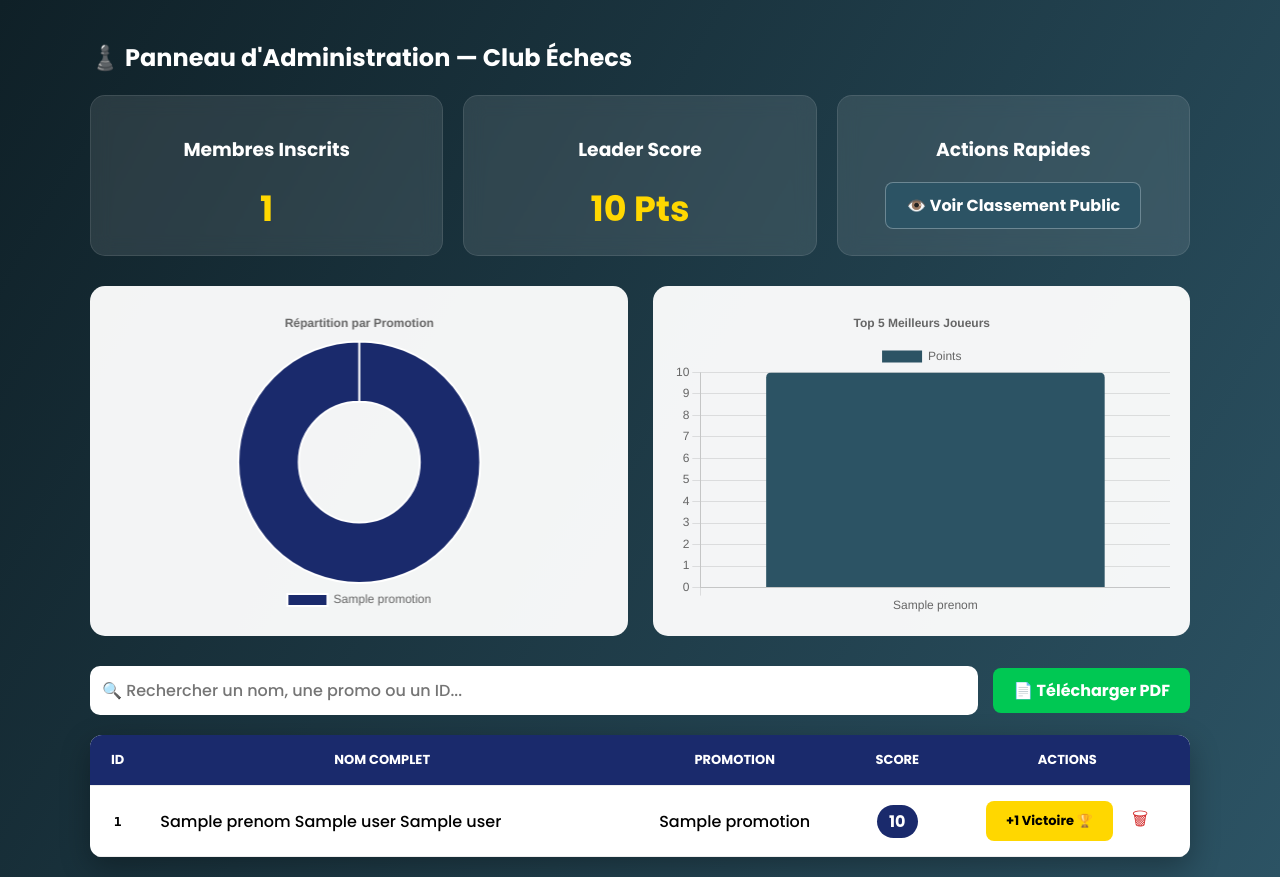
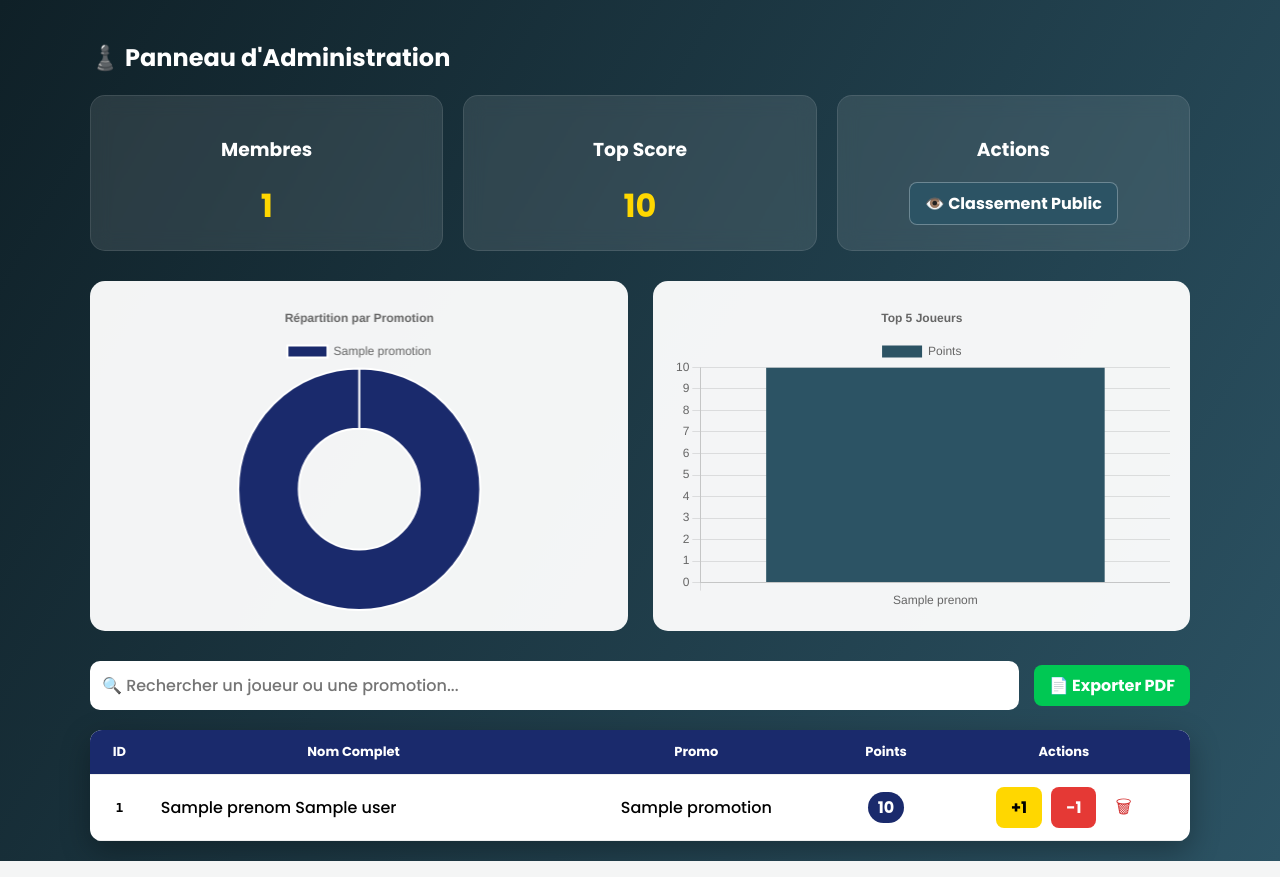
Before and after one commit to erno-ngoy/cee, a Flask app: page /admin in a window 1280 px wide. Run offline with Flask 3, Linux system fonts and the light colour scheme; tables that the repository leaves empty hold one stand-in row (values such as "Sample post"); a database or web service that is not in the repository returns one stand-in record (values such as "Sample title"); some libraries are stand-ins or nearby versions.

Commit message:
Mise à jour complète : PDF, Dashboard et Design

```diff
--- a/app.py
+++ b/app.py
@@ -20,45 +20,35 @@
 # =========================
 # CONFIGURATION EMAIL
 # =========================
-# Remplace bien par ton email d'envoi
-EMAIL_EXPEDITEUR = "ton-email@gmail.com"
-# Colle ici ton code de 16 lettres (SANS ESPACES)
+EMAIL_EXPEDITEUR = "votre-email@gmail.com"
 MOT_DE_PASSE_APP = "ogaipenscpoebifz"
-DESTINATAIRES = ["ernongoy@gmail.com", "arnoerno226@gmail.com"]
-
+DESTINATAIRES = ["ernongoy@gmail.com", "ernoerno226@gmail.com"]
 
 def notifier_activite(sujet, message_corps):
-    """Notification par email optimisée pour Railway (Port 587)"""
+    """Notification via Port 587 (Compatible Railway/Gmail)"""
     try:
         msg = MIMEText(message_corps)
         msg['Subject'] = f"♟️ ESI ECHECS : {sujet}"
         msg['From'] = EMAIL_EXPEDITEUR
         msg['To'] = ", ".join(DESTINATAIRES)
 
-        # Utilisation du port 587 pour éviter les blocages/timeouts
         serveur = smtplib.SMTP('smtp.gmail.com', 587, timeout=10)
         serveur.starttls()
         serveur.login(EMAIL_EXPEDITEUR, MOT_DE_PASSE_APP)
         serveur.sendmail(EMAIL_EXPEDITEUR, DESTINATAIRES, msg.as_string())
         serveur.quit()
-        print(f"Email envoyé avec succès : {sujet}")
     except Exception as e:
-        print(f"ERREUR EMAIL (non fatale) : {e}")
-
+        print(f"ERREUR EMAIL : {e}")
 
 # =========================
 # SÉCURITÉ ADMIN
 # =========================
-users_auth = {
-    "admin": generate_password_hash("esi-echecs-2025")
-}
-
+users_auth = {"admin": generate_password_hash("esi-echecs-2025")}
 
 @auth.verify_password
 def verify_password(username, password):
     if username in users_auth and check_password_hash(users_auth.get(username), password):
         return username
-
 
 # =========================
 # CONNEXION POSTGRESQL
@@ -66,17 +56,14 @@
 def get_db_connection():
     url = os.environ.get('DATABASE_URL')
     if not url:
-        # Ta connexion par défaut Railway
         url = "postgresql://postgres:xwpTRSXROyoktPEmOiswTYAeJrDkRJJw@postgres.railway.internal:5432/railway"
     if url.startswith("postgres://"):
         url = url.replace("postgres://", "postgresql://", 1)
     return psycopg2.connect(url)
 
-
 def init_db():
     try:
-        conn = get_db_connection()
-        c = conn.cursor()
+        conn = get_db_connection(); c = conn.cursor()
         c.execute('''
             CREATE TABLE IF NOT EXISTS users (
                 id SERIAL PRIMARY KEY,
@@ -89,11 +76,8 @@
                 points INTEGER DEFAULT 0
             )
         ''')
-        conn.commit()
-        conn.close()
-    except Exception as e:
-        print(f"Erreur DB : {e}")
-
+        conn.commit(); conn.close()
+    except Exception as e: print(f"Erreur DB : {e}")
 
 init_db()
 
@@ -108,23 +92,20 @@
     <style>
         body { background: linear-gradient(135deg, #0f2027, #2c5364); font-family: 'Segoe UI', sans-serif; display: flex; justify-content: center; align-items: center; min-height: 100vh; margin: 0; padding: 20px; text-align: center; }
         .card { background: white; padding: 30px; border-radius: 20px; box-shadow: 0 20px 40px rgba(0,0,0,0.5); max-width: 450px; width: 100%; border-top: 8px solid #1a2a6c; }
-        .badge { background: #e8f5e9; color: #2e7d32; padding: 5px 15px; border-radius: 50px; font-weight: bold; margin-bottom: 15px; display: inline-block; }
         .id-box { background: #1a2a6c; color: #ffd700; padding: 20px; margin: 15px 0; border-radius: 12px; font-size: 1.5em; font-weight: bold; font-family: monospace; }
         .btn { display: block; text-decoration: none; background: #ffd700; color: #000; padding: 15px; border-radius: 12px; font-weight: bold; margin-top: 20px; }
     </style>
 </head>
 <body>
     <div class="card">
-        <div class="badge">{% if is_already %}DÉJÀ INSCRIT{% else %}INSCRIPTION RÉUSSIE{% endif %}</div>
-        <h2>Félicitations {{prenom}} !</h2>
+        <h2>{% if is_already %}Déjà Inscrit !{% else %}Bienvenue au Club !{% endif %}</h2>
         <div class="id-box">{{user_id}}</div>
-        <p>Ton compte est actif. Bienvenue au Club.</p>
+        <p>Ton ID est prêt. Tu peux maintenant participer aux tournois.</p>
         <a href="/classement" class="btn">VOIR LE CLASSEMENT</a>
     </div>
 </body>
 </html>
 """
-
 
 # =========================
 # ROUTES
@@ -133,105 +114,79 @@
 @app.route('/', methods=['GET', 'POST'])
 def index():
     if request.method == 'POST':
-        nom = request.form['nom'].upper().strip()
-        postnom = request.form['postnom'].upper().strip()
-        prenom = request.form['prenom'].capitalize().strip()
-        telephone = request.form['telephone'].strip()
-        promotion = request.form['promotion']
-
+        nom, postnom, prenom = request.form['nom'].upper().strip(), request.form['postnom'].upper().strip(), request.form['prenom'].capitalize().strip()
+        telephone, promotion = request.form['telephone'].strip(), request.form['promotion']
         try:
-            conn = get_db_connection();
-            c = conn.cursor()
+            conn = get_db_connection(); c = conn.cursor()
             c.execute("SELECT user_id FROM users WHERE nom=%s AND postnom=%s AND prenom=%s", (nom, postnom, prenom))
             existing = c.fetchone()
-
             if existing:
                 user_id, is_already = existing[0], True
-                notifier_activite("Tentative Doublon", f"{prenom} {nom} a essayé de s'inscrire à nouveau.")
             else:
                 c.execute("SELECT COUNT(*) FROM users WHERE promotion = %s", (promotion,))
-                count = c.fetchone()[0] + 1
-                user_id = f"{promotion}-{nom}-{str(count).zfill(3)}"
-                c.execute(
-                    "INSERT INTO users (user_id, nom, postnom, prenom, telephone, promotion) VALUES (%s,%s,%s,%s,%s,%s)",
-                    (user_id, nom, postnom, prenom, telephone, promotion))
-                conn.commit()
-                is_already = False
-                notifier_activite("Nouveau Membre !", f"{prenom} {nom} ({promotion}) vient de rejoindre le club.")
-
+                user_id = f"{promotion}-{nom}-{str(c.fetchone()[0] + 1).zfill(3)}"
+                c.execute("INSERT INTO users (user_id, nom, postnom, prenom, telephone, promotion) VALUES (%s,%s,%s,%s,%s,%s)",
+                          (user_id, nom, postnom, prenom, telephone, promotion))
+                conn.commit(); is_already = False
+                notifier_activite("Nouveau Membre", f"{prenom} {nom} ({promotion}) a rejoint le club.")
             conn.close()
             return render_template_string(SUCCESS_HTML, user_id=user_id, prenom=prenom, is_already=is_already)
-        except Exception as e:
-            return f"Erreur critique : {e}"
+        except Exception as e: return f"Erreur : {e}"
     return render_template('index.html')
-
 
 @app.route('/classement')
 def classement():
-    conn = get_db_connection();
-    c = conn.cursor()
+    conn = get_db_connection(); c = conn.cursor()
     c.execute("SELECT prenom, nom, promotion, points FROM users ORDER BY points DESC, nom ASC")
-    members = c.fetchall();
-    conn.close()
+    members = c.fetchall(); conn.close()
     return render_template('classement.html', members=members)
-
 
 @app.route('/admin')
 @auth.login_required
 def admin():
-    conn = get_db_connection();
-    c = conn.cursor()
-    c.execute(
-        "SELECT id, user_id, nom, postnom, prenom, telephone, promotion, points FROM users ORDER BY points DESC, nom ASC")
-    users = c.fetchall();
-    conn.close()
+    conn = get_db_connection(); c = conn.cursor()
+    c.execute("SELECT id, user_id, nom, postnom, prenom, telephone, promotion, points FROM users ORDER BY points DESC, nom ASC")
+    users = c.fetchall(); conn.close()
     return render_template('admin.html', users=users)
-
 
 @app.route('/add_point/<int:id>')
 @auth.login_required
 def add_point(id):
-    conn = get_db_connection();
-    c = conn.cursor()
+    conn = get_db_connection(); c = conn.cursor()
     c.execute("UPDATE users SET points = points + 1 WHERE id = %s", (id,))
-    conn.commit();
-    conn.close()
+    conn.commit(); conn.close()
     return redirect('/admin')
 
+@app.route('/remove_point/<int:id>')
+@auth.login_required
+def remove_point(id):
+    conn = get_db_connection(); c = conn.cursor()
+    c.execute("UPDATE users SET points = GREATEST(0, points - 1) WHERE id = %s", (id,))
+    conn.commit(); conn.close()
+    return redirect('/admin')
 
 @app.route('/delete/<int:id>')
 @auth.login_required
 def delete(id):
-    conn = get_db_connection();
-    c = conn.cursor()
+    conn = get_db_connection(); c = conn.cursor()
     c.execute("DELETE FROM users WHERE id = %s", (id,))
-    conn.commit();
-    conn.close()
+    conn.commit(); conn.close()
     return redirect('/admin')
-
 
 @app.route('/export_pdf')
 @auth.login_required
 def export_pdf():
-    conn = get_db_connection();
-    c = conn.cursor()
+    conn = get_db_connection(); c = conn.cursor()
     c.execute("SELECT user_id, nom, postnom, prenom, points, promotion FROM users ORDER BY points DESC")
-    users = c.fetchall();
-    conn.close()
-    buffer = io.BytesIO();
-    doc = SimpleDocTemplate(buffer, pagesize=A4)
-    elements = [Paragraph("CLASSEMENT OFFICIEL - CLUB ESI", getSampleStyleSheet()['Title'])]
+    users = c.fetchall(); conn.close()
+    buffer = io.BytesIO(); doc = SimpleDocTemplate(buffer, pagesize=A4)
+    elements = [Paragraph("CLASSEMENT OFFICIEL - ESI ECHECS", getSampleStyleSheet()['Title'])]
     data = [["ID", "NOM COMPLET", "PROMO", "PTS"]]
-    for u in users:
-        data.append([u[0], f"{u[1]} {u[3]}", u[5], u[4]])
-    t = Table(data, colWidths=[4 * cm, 8 * cm, 3 * cm, 2 * cm])
-    t.setStyle(TableStyle([('BACKGROUND', (0, 0), (-1, 0), colors.grey), ('GRID', (0, 0), (-1, -1), 1, colors.black)]))
-    elements.append(t);
-    doc.build(elements);
-    buffer.seek(0)
-    return send_file(buffer, as_attachment=True, download_name="classement_echecs.pdf", mimetype="application/pdf")
-
+    for u in users: data.append([u[0], f"{u[1]} {u[3]}", u[5], u[4]])
+    t = Table(data, colWidths=[4*cm, 8*cm, 3*cm, 2*cm])
+    t.setStyle(TableStyle([('BACKGROUND',(0,0),(-1,0),colors.grey),('GRID',(0,0),(-1,-1),1,colors.black)]))
+    elements.append(t); doc.build(elements); buffer.seek(0)
+    return send_file(buffer, as_attachment=True, download_name="classement.pdf", mimetype="application/pdf")
 
 if __name__ == '__main__':
-    port = int(os.environ.get("PORT", 5000))
-    app.run(host='0.0.0.0', port=port)
+    app.run(host='0.0.0.0', port=int(os.environ.get("PORT", 5000)))
--- a/templates/admin.html
+++ b/templates/admin.html
@@ -2,108 +2,76 @@
 <html lang="fr">
 <head>
     <meta charset="UTF-8">
-    <title>Administration - Club Échecs</title>
+    <title>Administration - ESI Échecs</title>
     <meta name="viewport" content="width=device-width, initial-scale=1.0">
     <link href="https://fonts.googleapis.com/css2?family=Poppins:wght@300;500;700&display=swap" rel="stylesheet">
     <script src="https://cdn.jsdelivr.net/npm/chart.js"></script>
     <style>
         * { box-sizing: border-box; font-family: 'Poppins', sans-serif; }
-        body {
-            margin: 0;
-            background: linear-gradient(120deg, #0f2027, #2c5364);
-            color: #fff;
-            padding: 20px;
-            min-height: 100vh;
-        }
+        body { margin: 0; background: linear-gradient(120deg, #0f2027, #2c5364); color: #fff; padding: 20px; min-height: 100vh; }
         .container { max-width: 1100px; margin: auto; }
 
-        /* DASHBOARD CARDS */
-        .dashboard-grid { display: grid; grid-template-columns: repeat(auto-fit, minmax(220px, 1fr)); gap: 20px; margin-bottom: 30px; }
-        .stat-card {
-            background: rgba(255, 255, 255, 0.1);
-            backdrop-filter: blur(10px);
-            padding: 20px;
-            border-radius: 15px;
-            text-align: center;
-            border: 1px solid rgba(255,255,255,0.1);
-        }
-        .value { font-size: 35px; font-weight: 700; color: #ffd700; }
+        /* Dashboard Stats */
+        .dashboard-grid { display: grid; grid-template-columns: repeat(auto-fit, minmax(200px, 1fr)); gap: 20px; margin-bottom: 30px; }
+        .stat-card { background: rgba(255, 255, 255, 0.1); backdrop-filter: blur(10px); padding: 20px; border-radius: 15px; text-align: center; border: 1px solid rgba(255,255,255,0.1); }
+        .value { font-size: 32px; font-weight: 700; color: #ffd700; }
 
-        /* CHARTS */
+        /* Charts */
         .charts-container { display: grid; grid-template-columns: repeat(auto-fit, minmax(380px, 1fr)); gap: 25px; margin-bottom: 30px; }
         .chart-box { background: rgba(255, 255, 255, 0.95); padding: 20px; border-radius: 15px; height: 350px; color: #333; }
 
-        /* CONTROLS */
+        /* Actions & Search */
         .top-bar { display: flex; flex-wrap: wrap; gap: 15px; margin-bottom: 20px; align-items: center; }
         #searchInput { flex: 1; padding: 12px; border-radius: 10px; border: none; font-size: 16px; min-width: 250px; }
-
-        /* BUTTONS */
-        .btn { padding: 10px 20px; border-radius: 8px; text-decoration: none; font-weight: bold; cursor: pointer; display: inline-block; transition: 0.3s; border: none; }
-        .btn-win { background: #ffd700; color: #000; font-size: 13px; }
-        .btn-win:hover { background: #ffc107; transform: scale(1.05); }
+        .btn { padding: 8px 15px; border-radius: 8px; text-decoration: none; font-weight: bold; cursor: pointer; display: inline-block; transition: 0.3s; border: none; }
+        .btn-win { background: #ffd700; color: #000; }
+        .btn-loss { background: #e53935; color: #fff; margin-left: 5px; }
         .btn-pdf { background: #00c853; color: #fff; }
         .btn-view { background: #2c5364; color: #fff; border: 1px solid rgba(255,255,255,0.3); }
-        .btn-view:hover { background: #1a2a6c; }
 
-        /* TABLE */
+        /* Table */
         table { width: 100%; background: #fff; color: #000; border-radius: 12px; overflow: hidden; border-collapse: collapse; box-shadow: 0 10px 30px rgba(0,0,0,0.3); }
-        th, td { padding: 15px; text-align: center; border-bottom: 1px solid #eee; }
-        th { background: #1a2a6c; color: #fff; text-transform: uppercase; font-size: 13px; }
-        .pts-badge { background: #1a2a6c; color: #fff; padding: 5px 12px; border-radius: 20px; font-weight: bold; }
+        th, td { padding: 12px; text-align: center; border-bottom: 1px solid #eee; }
+        th { background: #1a2a6c; color: #fff; font-size: 13px; }
+        .pts-badge { background: #1a2a6c; color: #fff; padding: 4px 10px; border-radius: 20px; font-weight: bold; }
     </style>
 </head>
 <body>
 
 <div class="container">
-    <h2>♟️ Panneau d'Administration — Club Échecs</h2>
+    <h2>♟️ Panneau d'Administration</h2>
 
     <div class="dashboard-grid">
-        <div class="stat-card">
-            <h3>Membres Inscrits</h3>
-            <div class="value">{{ users|length }}</div>
-        </div>
-        <div class="stat-card">
-            <h3>Leader Score</h3>
-            <div class="value">{% if users %}{{ users[0][7] }}{% else %}0{% endif %} Pts</div>
-        </div>
-        <div class="stat-card">
-            <h3>Actions Rapides</h3>
-            <div style="margin-top:10px;">
-                <a href="/classement" class="btn btn-view">👁️ Voir Classement Public</a>
-            </div>
-        </div>
+        <div class="stat-card"><h3>Membres</h3><div class="value">{{ users|length }}</div></div>
+        <div class="stat-card"><h3>Top Score</h3><div class="value">{% if users %}{{ users[0][7] }}{% else %}0{% endif %}</div></div>
+        <div class="stat-card"><h3>Actions</h3><a href="/classement" class="btn btn-view">👁️ Classement Public</a></div>
     </div>
 
     <div class="charts-container">
         <div class="chart-box"><canvas id="promoChart"></canvas></div>
-        <div class="chart-box"><canvas id="topPlayersChart"></canvas></div>
+        <div class="chart-box"><canvas id="topScoreChart"></canvas></div>
     </div>
 
     <div class="top-bar">
-        <input type="text" id="searchInput" placeholder="🔍 Rechercher un nom, une promo ou un ID...">
-        <a href="/export_pdf" class="btn btn-pdf">📄 Télécharger PDF</a>
+        <input type="text" id="searchInput" placeholder="🔍 Rechercher un joueur ou une promotion...">
+        <a href="/export_pdf" class="btn btn-pdf">📄 Exporter PDF</a>
     </div>
 
     <table id="usersTable">
         <thead>
-            <tr>
-                <th>ID</th>
-                <th>Nom Complet</th>
-                <th>Promotion</th>
-                <th>Score</th>
-                <th>Actions</th>
-            </tr>
+            <tr><th>ID</th><th>Nom Complet</th><th>Promo</th><th>Points</th><th>Actions</th></tr>
         </thead>
         <tbody>
             {% for user in users %}
             <tr>
                 <td style="font-family: monospace; font-weight: bold;">{{ user[1] }}</td>
-                <td style="text-align: left;">{{ user[4] }} {{ user[2] }} {{ user[3] }}</td>
+                <td style="text-align: left;">{{ user[4] }} {{ user[2] }}</td>
                 <td>{{ user[6] }}</td>
                 <td><span class="pts-badge">{{ user[7] }}</span></td>
                 <td>
-                    <a class="btn btn-win" href="/add_point/{{ user[0] }}">+1 Victoire 🏆</a>
-                    <a href="/delete/{{ user[0] }}" onclick="return confirm('Supprimer définitivement ?')" style="color:#d32f2f; margin-left:15px; text-decoration:none; font-size:18px;">🗑</a>
+                    <a class="btn btn-win" href="/add_point/{{ user[0] }}">+1</a>
+                    <a class="btn btn-loss" href="/remove_point/{{ user[0] }}">-1</a>
+                    <a href="/delete/{{ user[0] }}" onclick="return confirm('Supprimer ?')" style="color:#d32f2f; margin-left:15px; text-decoration:none; font-size:18px;">🗑</a>
                 </td>
             </tr>
             {% endfor %}
@@ -112,52 +80,32 @@
 </div>
 
 <script>
-    // --- 1. DONNÉES DEPUIS FLASK ---
-    const usersData = [
-        {% for user in users %}
-        { prenom: "{{ user[4] }}", promo: "{{ user[6] }}", points: {{ user[7] }} },
-        {% endfor %}
-    ];
+    // --- DONNÉES DYNAMIQUES ---
+    const rawData = [{% for user in users %}{ prenom: "{{ user[4] }}", promo: "{{ user[6] }}", pts: {{ user[7] }} },{% endfor %}];
 
-    // --- 2. GRAPH PROMO ---
-    const promoCounts = {};
-    usersData.forEach(u => { promoCounts[u.promo] = (promoCounts[u.promo] || 0) + 1; });
-
+    // Graphique Promo
+    const promoCounts = {}; rawData.forEach(u => { promoCounts[u.promo] = (promoCounts[u.promo] || 0) + 1; });
     new Chart(document.getElementById('promoChart'), {
         type: 'doughnut',
         data: {
             labels: Object.keys(promoCounts),
-            datasets: [{
-                data: Object.values(promoCounts),
-                backgroundColor: ['#1a2a6c', '#00c853', '#00e5ff', '#ffb300', '#f44336', '#9c27b0']
-            }]
+            datasets: [{ data: Object.values(promoCounts), backgroundColor: ['#1a2a6c', '#00c853', '#00e5ff', '#ffb300', '#f44336'] }]
         },
-        options: {
-            responsive: true, maintainAspectRatio: false,
-            plugins: { title: { display: true, text: 'Répartition par Promotion' }, legend: { position: 'bottom' } }
-        }
+        options: { responsive: true, maintainAspectRatio: false, plugins: { title: { display: true, text: 'Répartition par Promotion' } } }
     });
 
-    // --- 3. GRAPH TOP 5 ---
-    const top5 = usersData.slice(0, 5);
-    new Chart(document.getElementById('topPlayersChart'), {
+    // Graphique Top 5
+    const top5 = rawData.slice(0, 5);
+    new Chart(document.getElementById('topScoreChart'), {
         type: 'bar',
         data: {
             labels: top5.map(u => u.prenom),
-            datasets: [{
-                label: 'Points',
-                data: top5.map(u => u.points),
-                backgroundColor: '#2c5364',
-                borderRadius: 5
-            }]
+            datasets: [{ label: 'Points', data: top5.map(u => u.pts), backgroundColor: '#2c5364' }]
         },
-        options: {
-            responsive: true, maintainAspectRatio: false,
-            plugins: { title: { display: true, text: 'Top 5 Meilleurs Joueurs' } }
-        }
+        options: { responsive: true, maintainAspectRatio: false, plugins: { title: { display: true, text: 'Top 5 Joueurs' } } }
     });
 
-    // --- 4. FILTRE DE RECHERCHE ---
+    // Recherche
     document.getElementById("searchInput").addEventListener("keyup", function() {
         let val = this.value.toLowerCase();
         document.querySelectorAll("#usersTable tbody tr").forEach(row => {
@@ -165,6 +113,5 @@
         });
     });
 </script>
-
 </body>
 </html>
```
